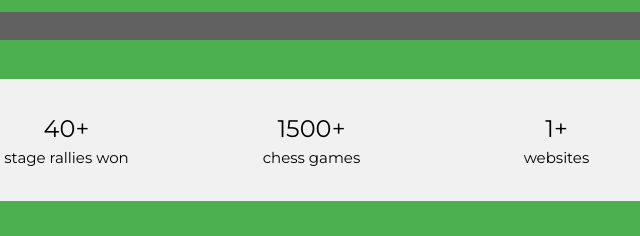
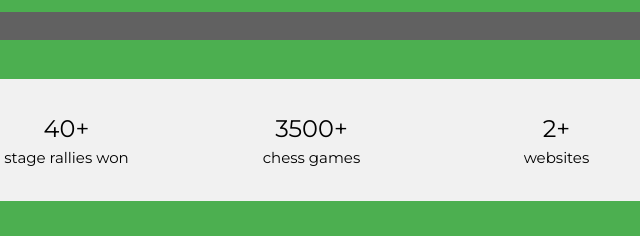
Before and after one commit to holabro69/portofolio, a plain HTML site: page index.html in a window 1280 px wide. Shown: the part 929-1165 px from the top of the page, 266-906 px from the left. Drawn offline with nearby package versions, Linux system fonts and the light colour scheme.

Commit message:
Update index.html

```diff
--- a/index.html
+++ b/index.html
@@ -91,11 +91,11 @@
         stage rallies won
       </div>
       <div class="w3-quarter w3-section">
-        <span class="w3-xlarge">1500+</span><br>
+        <span class="w3-xlarge">3500+</span><br>
         chess games
       </div>
       <div class="w3-quarter w3-section">
-        <span class="w3-xlarge">1+</span><br>
+        <span class="w3-xlarge">2+</span><br>
         websites
       </div>
       <div class="w3-quarter w3-section">
```
